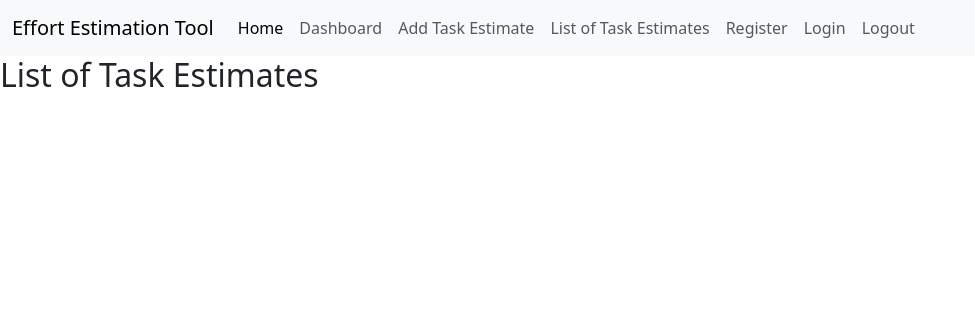
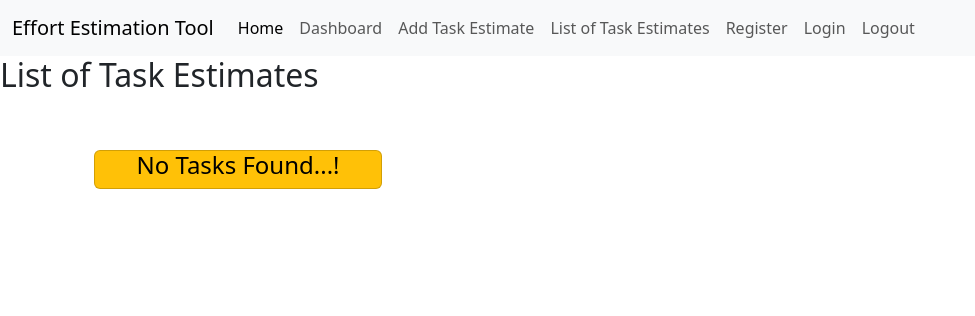
Before and after one commit to gokulyc/effort-estimation-tool, a Flask app: template src/templates/list_task_estimate.html in a window 1280 px wide. Shown: the top 316 px of the page, without its empty margins (0-975 px from the left). Run offline with Flask 3, Linux system fonts and the light colour scheme; the template is opened without the code that fills it, so the values that code supplies are empty; some libraries are stand-ins or nearby versions.

Commit message:
Added user_id filter in task page | improved list tasks page

```diff
--- a/src/main.py
+++ b/src/main.py
@@ -52,7 +52,9 @@ def register():
     # print(form.data)
     if request.method == "POST":
         if form.validate_on_submit():
-            hashed_password = generate_password_hash(form.password.data, method="scrypt")
+            hashed_password = generate_password_hash(
+                form.password.data, method="scrypt"
+            )
             result = mongo.db.auth_users.insert_one(
                 {
                     "name": form.name.data,
@@ -139,7 +141,10 @@ def add_task():
 @app.route("/edit_task/<string:task_id>", methods=["GET", "POST"])
 @jwt_required()
 def edit_task(task_id):
-    task_result = mongo.db.task_estimate.find_one({"_id": ObjectId(task_id)})
+    jwt_payload = get_jwt()
+    task_result = mongo.db.task_estimate.find_one(
+        {"_id": ObjectId(task_id), "user_id": jwt_payload["id"]}
+    )
     if task_result is None:
         raise NotFound("Task not found.")
     task = TaskEstimation(**task_result).get_data(ignore_fields=["id", "user_id"])
@@ -166,14 +171,19 @@ def edit_task(task_id):
             return redirect("/list_tasks")
         else:
             print(form.errors)
-            return render_template("add_task_estimate.html", form=form, request_type="edit")
+            return render_template(
+                "add_task_estimate.html", form=form, request_type="edit"
+            )
     return render_template("add_task_estimate.html", form=form, request_type="edit")
 
 
 @app.route("/delete_task/<string:task_id>", methods=["GET", "POST"])
 @jwt_required()
 def delete_task(task_id):
-    task_result = mongo.db.task_estimate.find_one({"_id": ObjectId(task_id)})
+    jwt_payload = get_jwt()
+    task_result = mongo.db.task_estimate.find_one(
+        {"_id": ObjectId(task_id), "user_id": jwt_payload["id"]}
+    )
     if task_result is None:
         raise NotFound("Task not found.")
     form: DeleteTaskForm = DeleteTaskForm()
@@ -182,7 +192,7 @@ def delete_task(task_id):
             form_data = form.data
             if form_data["is_delete"] == "yes":
                 result = mongo.db.task_estimate.delete_one(
-                    filter={"_id": ObjectId(task_id)}
+                    filter={"_id": ObjectId(task_id), "user_id": jwt_payload["id"]}
                 )
                 deleted_count = result.deleted_count
                 print(f"Task deleted count : {deleted_count}")
@@ -197,8 +207,10 @@ def delete_task(task_id):
 
 
 @app.route("/list_tasks", methods=["GET"])
+@jwt_required()
 def list_tasks():
-    list_tasks_result = mongo.db.task_estimate.find()
+    jwt_payload = get_jwt()
+    list_tasks_result = mongo.db.task_estimate.find({"user_id": jwt_payload["id"]})
     list_tasks = [
         TaskEstimation(**task).get_data(ignore_fields=[], convert_task_complexity=True)
         for task in list_tasks_result
--- a/src/templates/list_task_estimate.html
+++ b/src/templates/list_task_estimate.html
@@ -2,11 +2,20 @@
 {% block content %}
 <h2>List of Task Estimates </h2>
 {% include "components/flash_messages.html" %}
+{% if tasks|length == 0 %}
+<div class="container text-center ">
+  <div class="row">
+    <div class="card mx-4 my-5 text-bg-warning" style="width: 18rem;">
+      <h4 class="card-img-top "> No Tasks Found...! </h4>
+    </div>
+  </div>
+</div>
+{% else %}
   <div class="container text-center">
     <div class="row">
-    {% for task in tasks%}
+      {% for task in tasks %}
 
-    <div class="card mx-4 my-2" style="width: 18rem;">
+      <div class="card mx-4 my-2 text-" style="width: 18rem;">
         <!-- <img src="..." class="card-img-top" alt="..."> -->
         <h5 class="card-img-top">{{ task.name}}</h5>
         <div class="card-body">
@@ -23,4 +32,5 @@
       {% endfor %}
     </div>
   </div>
+{% endif %}
 {% endblock %}
```
Lines whose indentation alone changed are shown as unchanged.
